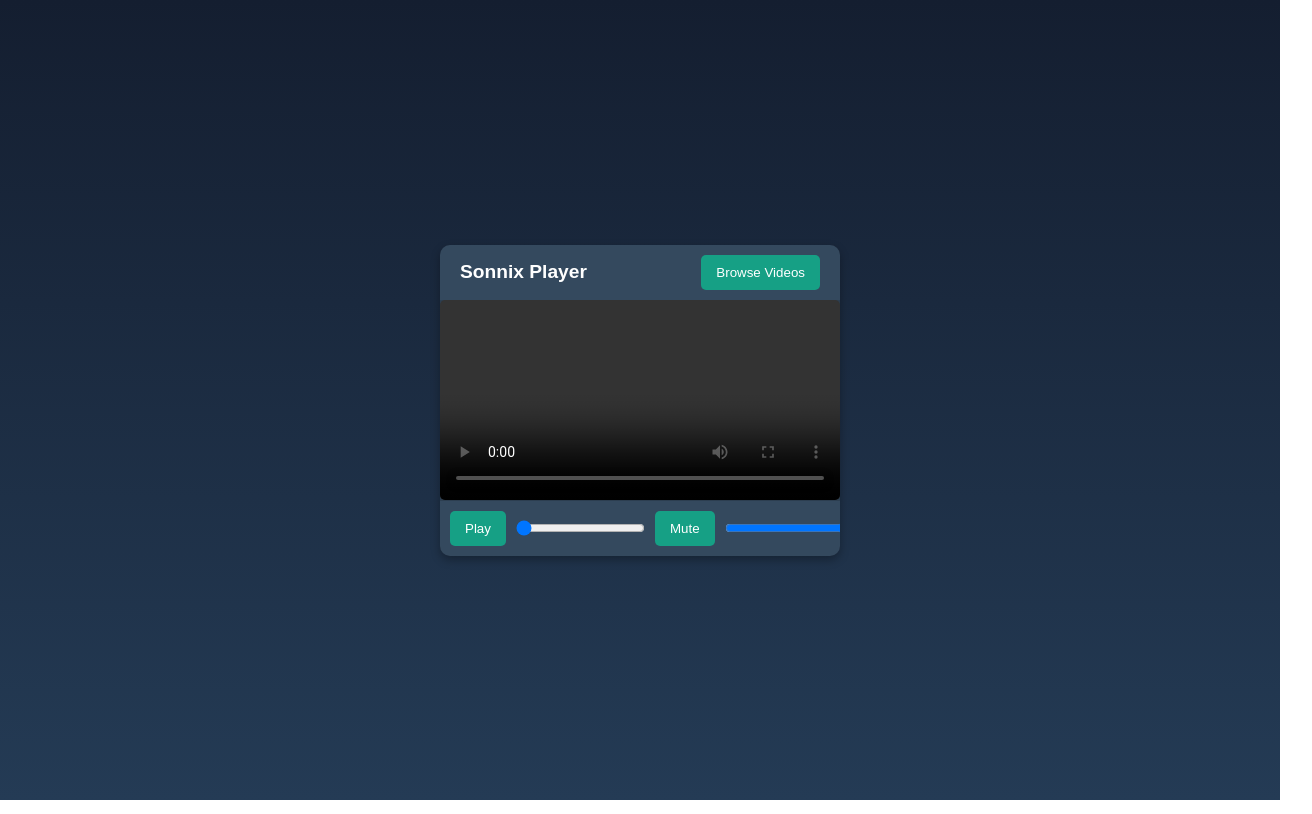
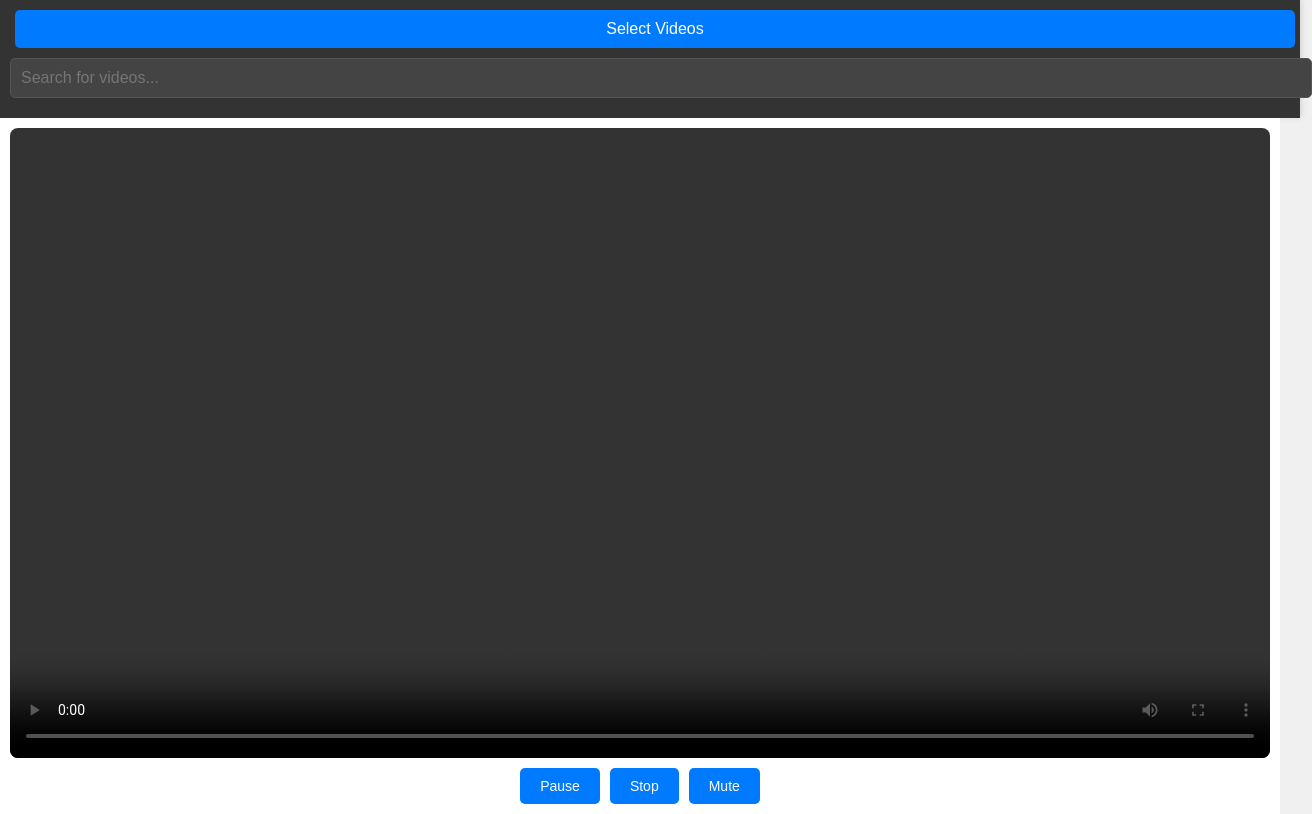
Before and after one commit to emmyboy07/sonnix, a plain HTML site: page index.html in a window 1280 px wide. Both pictures are taken after a click on the button "Play". Shown: the whole page, 1312 px wide, since content can reach past the window. Drawn offline with Linux system fonts and the light colour scheme.

Commit message:
Add files via upload

```diff
--- a/index.html
+++ b/index.html
@@ -3,29 +3,26 @@
 <head>
     <meta charset="UTF-8">
     <meta name="viewport" content="width=device-width, initial-scale=1.0">
-  <title>Sonnix Video Player</title>
+    <title>Video Player App</title>
     <link rel="stylesheet" href="styles.css">
 </head>
 <body>
     <div class="app-container">
-    <header class="app-header">
-      <h1>Sonnix Player</h1>
-      <button id="file-picker-button">Browse Videos</button>
-      <input id="file-picker" type="file" accept="video/*" hidden multiple>
-    </header>
-
-    <div class="player-container">
-      <video id="video" class="video-player" controls>
-        <p>Your browser does not support the video tag.</p>
+        <div class="sidebar">
+            <button id="filePicker">Select Videos</button>
+            <input type="file" id="fileInput" accept="video/*" multiple style="display: none;">
+            <input type="text" id="searchInput" placeholder="Search for videos...">
+            <ul id="videoList"></ul>
+        </div>
+        <div class="main-content">
+            <video id="videoPlayer" controls>
+                Your browser does not support the video tag.
             </video>
+            <div class="controls">
+                <button id="playPauseBtn">Play</button>
+                <button id="stopBtn">Stop</button>
+                <button id="muteBtn">Mute</button>
             </div>
-
-    <div class="controls">
-      <button id="play-pause">Play</button>
-      <input id="seek-bar" type="range" value="0">
-      <button id="mute">Mute</button>
-      <input id="volume-slider" type="range" min="0" max="1" step="0.1" value="1">
-      <button id="fullscreen">Fullscreen</button>
         </div>
     </div>
     <script src="script.js"></script>
--- a/script.js
+++ b/script.js
@@ -1,70 +1,76 @@
-const video = document.getElementById('video');
-const playPauseBtn = document.getElementById('play-pause');
-const seekBar = document.getElementById('seek-bar');
-const muteBtn = document.getElementById('mute');
-const volumeSlider = document.getElementById('volume-slider');
-const fullscreenBtn = document.getElementById('fullscreen');
-const filePickerButton = document.getElementById('file-picker-button');
-const filePicker = document.getElementById('file-picker');
+document.addEventListener('DOMContentLoaded', () => {
+    const filePicker = document.getElementById('filePicker');
+    const fileInput = document.getElementById('fileInput');
+    const searchInput = document.getElementById('searchInput');
+    const videoList = document.getElementById('videoList');
+    const videoPlayer = document.getElementById('videoPlayer');
+    const playPauseBtn = document.getElementById('playPauseBtn');
+    const stopBtn = document.getElementById('stopBtn');
+    const muteBtn = document.getElementById('muteBtn');
+
+    let videoFiles = [];
+
+    // Handle file selection
+    filePicker.addEventListener('click', () => {
+        fileInput.click();
+    });
+
+    fileInput.addEventListener('change', (event) => {
+        videoFiles = Array.from(event.target.files);
+        displayVideoList(videoFiles);
+    });
+
+    // Handle search input
+    searchInput.addEventListener('input', (event) => {
+        const query = event.target.value.toLowerCase();
+        const filteredVideos = videoFiles.filter(file =>
+            file.name.toLowerCase().includes(query)
+        );
+        displayVideoList(filteredVideos);
+    });
+
+    // Display the list of video files
+    function displayVideoList(files) {
+        videoList.innerHTML = '';
+        files.forEach(file => {
+            const listItem = document.createElement('li');
+            listItem.textContent = file.name;
+            listItem.addEventListener('click', () => {
+                const fileURL = URL.createObjectURL(file);
+                videoPlayer.src = fileURL;
+                videoPlayer.play();
+                playPauseBtn.textContent = 'Pause';
+            });
+            videoList.appendChild(listItem);
+        });
+    }
 
     // Play/Pause functionality
     playPauseBtn.addEventListener('click', () => {
-  if (video.paused) {
-    video.play();
+        if (videoPlayer.paused || videoPlayer.ended) {
+            videoPlayer.play();
             playPauseBtn.textContent = 'Pause';
         } else {
-    video.pause();
+            videoPlayer.pause();
             playPauseBtn.textContent = 'Play';
         }
     });
 
-// Update seek bar as video plays
-video.addEventListener('timeupdate', () => {
-  seekBar.value = (video.currentTime / video.duration) * 100;
-});
-
-// Seek functionality
-seekBar.addEventListener('input', () => {
-  video.currentTime = (seekBar.value / 100) * video.duration;
+    // Stop functionality
+    stopBtn.addEventListener('click', () => {
+        videoPlayer.pause();
+        videoPlayer.currentTime = 0;
+        playPauseBtn.textContent = 'Play';
     });
 
     // Mute/Unmute functionality
     muteBtn.addEventListener('click', () => {
-  video.muted = !video.muted;
-  muteBtn.textContent = video.muted ? 'Unmute' : 'Mute';
-});
-
-// Volume control
-volumeSlider.addEventListener('input', () => {
-  video.volume = volumeSlider.value;
-});
-
-// Fullscreen functionality
-fullscreenBtn.addEventListener('click', () => {
-  if (video.requestFullscreen) {
-    video.requestFullscreen();
-  } else if (video.webkitRequestFullscreen) {
-    video.webkitRequestFullscreen();
-  } else if (video.mozRequestFullScreen) {
-    video.mozRequestFullScreen();
+        if (videoPlayer.muted) {
+            videoPlayer.muted = false;
+            muteBtn.textContent = 'Mute';
+        } else {
+            videoPlayer.muted = true;
+            muteBtn.textContent = 'Unmute';
         }
     });
-
-// File picker functionality
-filePickerButton.addEventListener('click', () => {
-  filePicker.click();
 });
-
-filePicker.addEventListener('change', (event) => {
-  const files = event.target.files;
-  if (files.length > 0) {
-    const fileURL = URL.createObjectURL(files[0]);
-    video.src = fileURL;
-    video.load();
-    video.play();
-    playPauseBtn.textContent = 'Pause';
-  }
-});
-`;
-
-export { htmlContent, cssContent, jsContent };
--- a/styles.css
+++ b/styles.css
@@ -1,73 +1,107 @@
+/* General styles for the body and container */
 body {
     font-family: Arial, sans-serif;
-    background: linear-gradient(to bottom, #141E30, #243B55);
-    color: #fff;
     margin: 0;
     display: flex;
-    justify-content: center;
-    align-items: center;
     height: 100vh;
+    background-color: #f0f0f0;
 }
 
 .app-container {
-    width: 90%;
-    max-width: 400px;
-    border-radius: 10px;
-    overflow: hidden;
-    background: #1e293b;
-    box-shadow: 0 4px 10px rgba(0, 0, 0, 0.3);
+    display: flex;
+    flex-direction: column;
+    width: 100%;
+    height: 100%;
 }
 
-  .app-header {
-    background: #34495e;
-    padding: 10px 20px;
-    display: flex;
-    justify-content: space-between;
-    align-items: center;
+/* Styles for the sidebar */
+.sidebar {
+    width: 100%;
+    background-color: #333;
+    color: white;
+    padding: 10px;
+    box-shadow: 2px 0 5px rgba(0,0,0,0.1);
 }
 
-  .app-header h1 {
+.sidebar button, .sidebar input {
+    width: 100%;
+    padding: 10px;
+    margin-bottom: 10px;
+    border: none;
+    border-radius: 5px;
+    font-size: 16px;
+}
+
+.sidebar button {
+    background-color: #007BFF;
+    color: white;
+    cursor: pointer;
+}
+
+.sidebar button:hover {
+    background-color: #0056b3;
+}
+
+.sidebar input {
+    background-color: #444;
+    color: white;
+    border: 1px solid #555;
+}
+
+/* Styles for the video list */
+#videoList {
+    list-style-type: none;
+    padding: 0;
     margin: 0;
-    font-size: 1.2rem;
+    overflow-y: auto;
+    max-height: 200px;
+}
+
+#videoList li {
+    padding: 10px;
+    cursor: pointer;
+    border-bottom: 1px solid #555;
+}
+
+#videoList li:hover {
+    background-color: #555;
+}
+
+/* Styles for the main content and video player */
+.main-content {
+    flex: 1;
+    display: flex;
+    flex-direction: column;
+    align-items: center;
+    justify-content: center;
+    padding: 10px;
+    background-color: white;
+}
+
+video {
+    width: 100%;
+    height: auto;
+    border-radius: 8px;
+    margin-bottom: 10px;
+}
+
+/* Styles for the video controls */
+.controls {
+    display: flex;
+    justify-content: center;
 }
 
 button {
-    background: #16a085;
+    background: #007BFF;
+    color: #fff;
     border: none;
-    color: white;
-    padding: 10px 15px;
+    padding: 10px 20px;
+    margin: 0 5px;
     border-radius: 5px;
     cursor: pointer;
+    font-size: 14px;
 }
 
 button:hover {
-    background: #1abc9c;
+    background: #0056b3;
 }
-
-  .player-container {
-    display: flex;
-    justify-content: center;
-    align-items: center;
-    background: #2c3e50;
-    height: 200px;
-  }
-
-  .video-player {
-    width: 100%;
-    height: auto;
-    border-radius: 5px;
-  }
-
-  .controls {
-    display: flex;
-    justify-content: space-around;
-    align-items: center;
-    background: #34495e;
-    padding: 10px;
-    border-top: 1px solid #2c3e50;
-  }
-
-  input[type="range"] {
-    flex-grow: 1;
-    margin: 0 10px;
-  }
```
Lines whose indentation alone changed are shown as unchanged.
